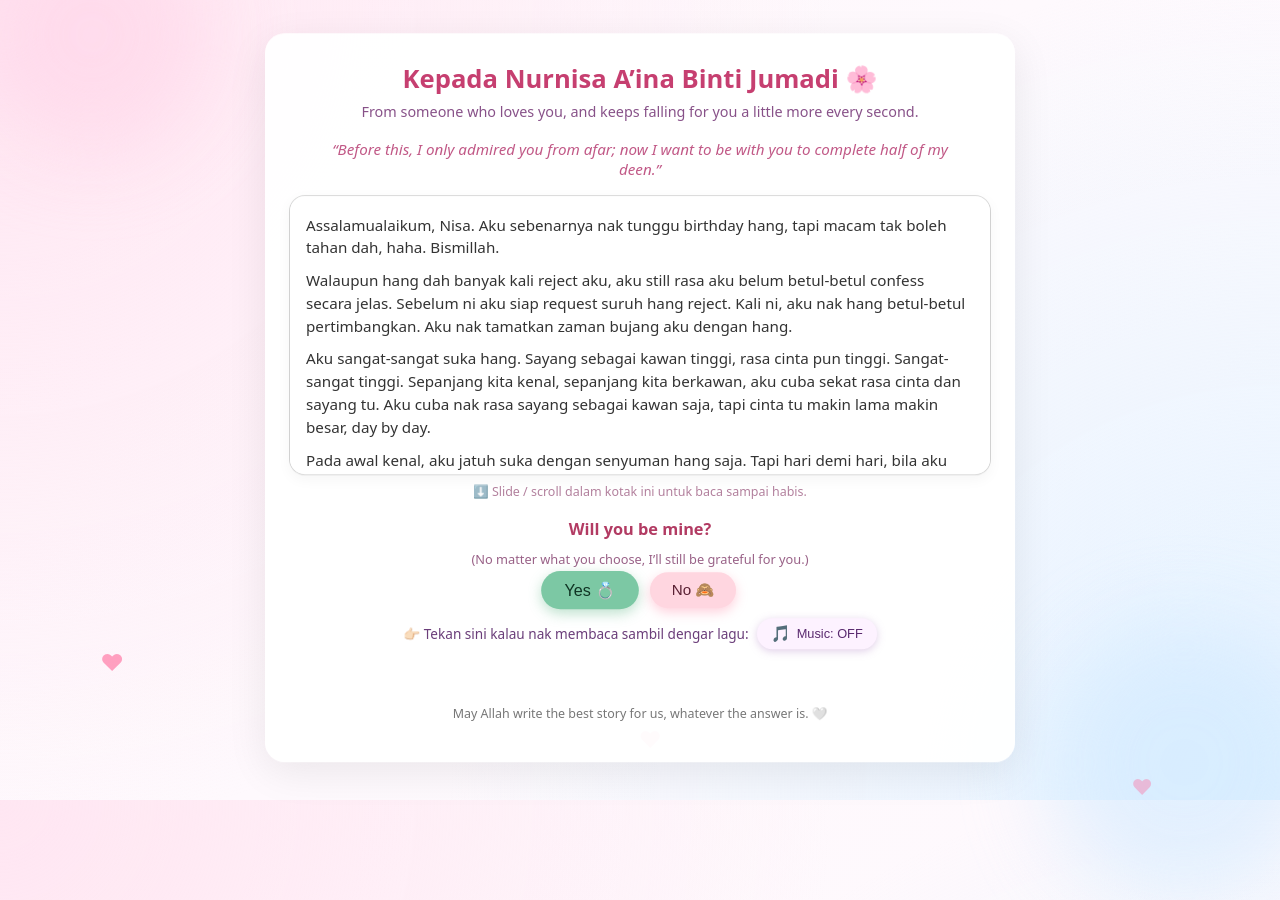
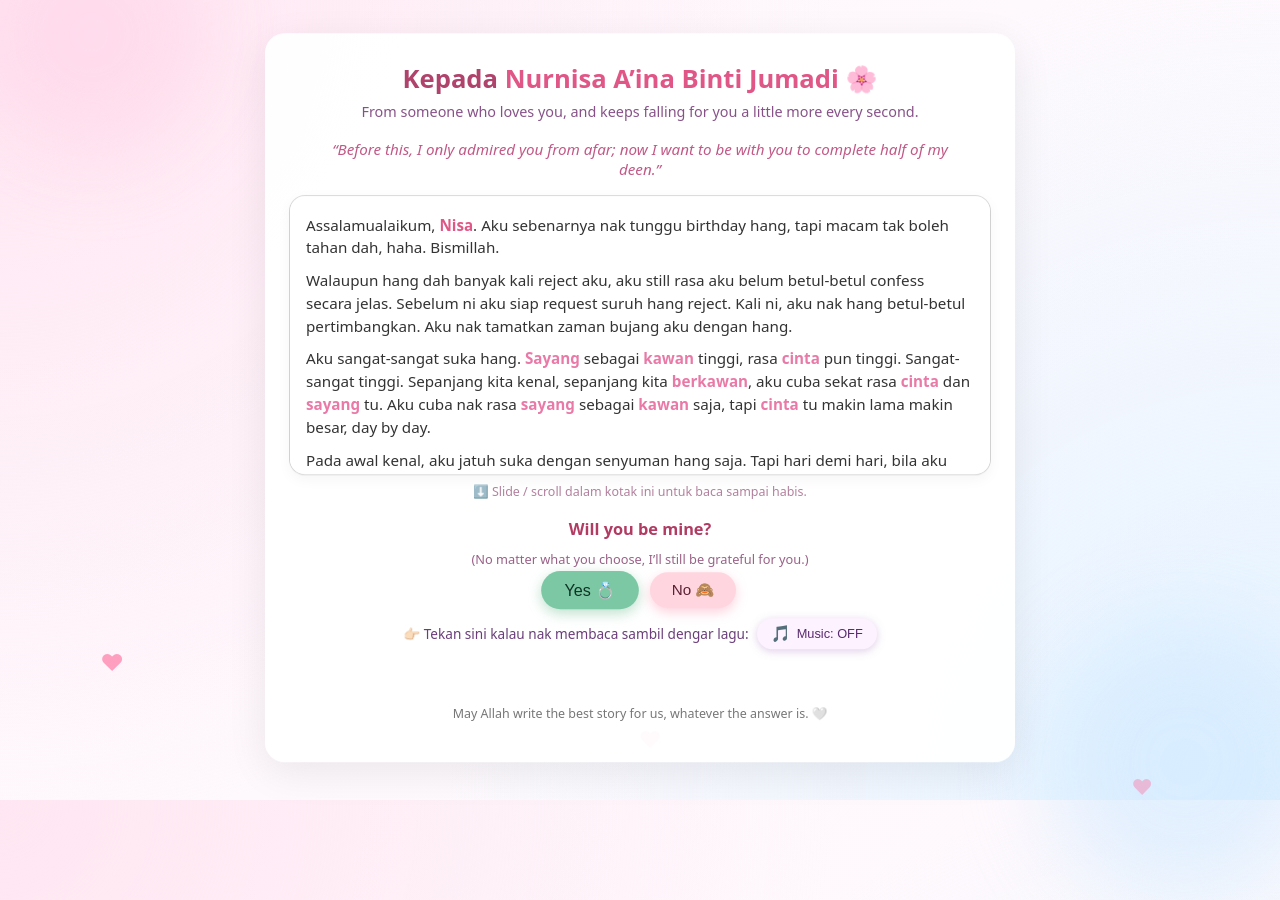
Before and after one commit to kimihey6-beep/Bemine, a plain HTML site: page index.html in a window 1280 px wide. Shown: the top 900 px of the page. Drawn offline with Linux system fonts and the light colour scheme.

Commit message:
Refactor HTML for styling and name highlights
Updated styling and highlighted names in the letter.

```diff
--- a/index.html
+++ b/index.html
@@ -76,7 +76,17 @@
       font-size: 1.6rem;
       text-align: center;
       margin-bottom: 6px;
-      color: #c63f70;
+      color: #b0436b; /* warna "Kepada" */
+    }
+
+    .name-highlight {
+      color: #e05686;   /* satu warna khas untuk semua nama Nisa */
+      font-weight: 700;
+    }
+
+    .love-word {
+      color: #e97aa7;   /* warna khas untuk cinta/sayang/kawan/bahagia/senyuman */
+      font-weight: 600;
     }
 
     .subtitle {
@@ -428,7 +438,9 @@
   </div>
 
   <div class="container">
-    <h1>Kepada Nurnisa A’ina Binti Jumadi 🌸</h1>
+    <h1>
+      Kepada <span class="name-highlight">Nurnisa A’ina Binti Jumadi</span> 🌸
+    </h1>
     <div class="subtitle">
       From someone who loves you, and keeps falling for you a little more every second.
     </div>
@@ -438,35 +450,35 @@
     </div>
 
     <div class="letter">
-      <p>Assalamualaikum, Nisa. Aku sebenarnya nak tunggu birthday hang, tapi macam tak boleh tahan dah, haha. Bismillah.</p>
+      <p>Assalamualaikum, <span class="name-highlight">Nisa</span>. Aku sebenarnya nak tunggu birthday hang, tapi macam tak boleh tahan dah, haha. Bismillah.</p>
 
       <p>Walaupun hang dah banyak kali reject aku, aku still rasa aku belum betul-betul confess secara jelas. Sebelum ni aku siap request suruh hang reject. Kali ni, aku nak hang betul-betul pertimbangkan. Aku nak tamatkan zaman bujang aku dengan hang.</p>
 
-      <p>Aku sangat-sangat suka hang. Sayang sebagai kawan tinggi, rasa cinta pun tinggi. Sangat-sangat tinggi. Sepanjang kita kenal, sepanjang kita berkawan, aku cuba sekat rasa cinta dan sayang tu. Aku cuba nak rasa sayang sebagai kawan saja, tapi cinta tu makin lama makin besar, day by day.</p>
+      <p>Aku sangat-sangat suka hang. <span class="love-word">Sayang</span> sebagai <span class="love-word">kawan</span> tinggi, rasa <span class="love-word">cinta</span> pun tinggi. Sangat-sangat tinggi. Sepanjang kita kenal, sepanjang kita <span class="love-word">berkawan</span>, aku cuba sekat rasa <span class="love-word">cinta</span> dan <span class="love-word">sayang</span> tu. Aku cuba nak rasa <span class="love-word">sayang</span> sebagai <span class="love-word">kawan</span> saja, tapi <span class="love-word">cinta</span> tu makin lama makin besar, day by day.</p>
 
-      <p>Pada awal kenal, aku jatuh suka dengan senyuman hang saja. Tapi hari demi hari, bila aku tengok muka hang pun aku jatuh cinta, haha. Sebab tu tiap kali kita chat, tiba-tiba hang hantar selfie, aku gabra. Sebab sumpah hati aku jadi rasa “samting”. Aku tak pernah suka orang sebesar aku suka hang.</p>
+      <p>Pada awal kenal, aku jatuh suka dengan senyuman hang saja. Tapi hari demi hari, bila aku tengok muka hang pun aku jatuh <span class="love-word">cinta</span>, haha. Sebab tu tiap kali kita chat, tiba-tiba hang hantar selfie, aku gabra. Sebab sumpah hati aku jadi rasa “samting”. Aku tak pernah suka orang sebesar aku suka hang.</p>
 
-      <p>Rasa cinta dan sayang aku dekat hang tu sampai satu tahap aku rasa ikhlas mencintai. Aku betul-betul nak tengok hang dengan orang yang hang suka dan hang bahagia. Ada rasa sakit, tapi rasa nak tengok hang bahagia tu lagi besar.</p>
+      <p>Rasa <span class="love-word">cinta</span> dan <span class="love-word">sayang</span> aku dekat hang tu sampai satu tahap aku rasa ikhlas mencintai. Aku betul-betul nak tengok hang dengan orang yang hang suka dan hang <span class="love-word">bahagia</span>. Ada rasa sakit, tapi rasa nak tengok hang <span class="love-word">bahagia</span> tu lagi besar.</p>
 
       <p>Jadi untuk sekarang, aku rasa peluang ni besar untuk aku luahkan. Pengecut sangat aku kalau langsung tak grab peluang ni. Jangan risau, aku respect perasaan hang. Cuma aku ambil peluang ni untuk luahkan semua. Aku rasa aku belum pernah luahkan seikhlas ni.</p>
 
       <p>Aku nak bagitau, aku sangat suka hang sejak diploma 2018 bulan Jun. First time tengok hang, aku dah impressed dengan rupa dan tingkah laku hang, tapi stop situ saja. Lepas tu bila hang banyak kacau aku masa dip, sumpah aku suka dengan perangai hang. Macam aku pernah cakap, aku suka tingkah hang dan Aqid, perangai korang yang dalam dunia korang tu.</p>
 
-      <p>Bila degree, aku happy gila bila hang approach aku. Memang aku nak sangat rasa berkawan dengan hang. Tapi yah, makin lama, rasa cinta tu aku tak dapat tipu. Hang punya look dah bagi aku good first impression dari awal, lepas tu perangai hang pula yang buat aku makin suka.</p>
+      <p>Bila degree, aku happy gila bila hang approach aku. Memang aku nak sangat rasa <span class="love-word">berkawan</span> dengan hang. Tapi yah, makin lama, rasa <span class="love-word">cinta</span> tu aku tak dapat tipu. Hang punya look dah bagi aku good first impression dari awal, lepas tu perangai hang pula yang buat aku makin suka.</p>
 
-      <p>Masa U, aku banyak kali sekat semua rasa tu. Susah wooo nak sekat, hahaha. Rasa nak care lebih, tapi aku sekat sebab kena ingat status: kita kawan, aku takut hang tak selesa. Tapi not bad, aku rasa boleh juga aku kawal, haha.</p>
+      <p>Masa U, aku banyak kali sekat semua rasa tu. Susah wooo nak sekat, hahaha. Rasa nak care lebih, tapi aku sekat sebab kena ingat status: kita <span class="love-word">kawan</span>, aku takut hang tak selesa. Tapi not bad, aku rasa boleh juga aku kawal, haha.</p>
 
-      <p>Tapi semua perasaan ni jangan buat hang pertikai sayang aku sebagai kawan. Sebagai kawan pun, sayang aku dekat hang sangat tinggi. Sebab tu kita masih mampu berkawan sampai sekarang. Kalau tak, dah lama aku pergi membawa hati yang terluka, acewah.</p>
+      <p>Tapi semua perasaan ni jangan buat hang pertikai <span class="love-word">sayang</span> aku sebagai <span class="love-word">kawan</span>. Sebagai <span class="love-word">kawan</span> pun, <span class="love-word">sayang</span> aku dekat hang sangat tinggi. Sebab tu kita masih mampu <span class="love-word">berkawan</span> sampai sekarang. Kalau tak, dah lama aku pergi membawa hati yang terluka, acewah.</p>
 
-      <p>Mungkin ini kali terakhir aku cakap dengan hang pasal perasaan cinta ni. Tak tahu lah kalau aku tiba-tiba confess lagi masa birthday hang, 🤣.</p>
+      <p>Mungkin ini kali terakhir aku cakap dengan hang pasal perasaan <span class="love-word">cinta</span> ni. Tak tahu lah kalau aku tiba-tiba confess lagi masa birthday hang, 🤣.</p>
 
-      <p>Andai kata perasaan Nisa berkata lain, aku akan hormat, dan aku akan sedaya upaya buang rasa cinta ni. Tapi hang tetap akan jadi kawan terbaik aku dan kita akan berkawan selamanya, insya-Allah. Jangan pula tiba-tiba tak nak kawan aku dah.</p>
+      <p>Andai kata perasaan <span class="name-highlight">Nisa</span> berkata lain, aku akan hormat, dan aku akan sedaya upaya buang rasa <span class="love-word">cinta</span> ni. Tapi hang tetap akan jadi <span class="love-word">kawan</span> terbaik aku dan kita akan <span class="love-word">berkawan</span> selamanya, insya-Allah. Jangan pula tiba-tiba tak nak <span class="love-word">kawan</span> aku dah.</p>
 
       <p>
-        So, <span style="color:#c63f70; font-weight:600;">Nurnisa A’ina binti Jumadi</span>, aku sangat suka hang. Aku betul-betul nak meneruskan kehidupan aku selepas ni dengan hang. Aku boleh tunggu bila-bila saja hang ready. Aku janji aku akan jaga hang sebaiknya. Aku takkan biarkan hang terluka.
+        So, <span class="name-highlight">Nurnisa A’ina binti Jumadi</span>, aku sangat suka hang. Aku betul-betul nak meneruskan kehidupan aku selepas ni dengan hang. Aku boleh tunggu bila-bila saja hang ready. Aku janji aku akan jaga hang sebaiknya. Aku takkan biarkan hang terluka.
       </p>
 
-      <p>Aku sangat suka senyuman hang. Jadi aku janji aku akan sedaya upaya kekalkan senyuman di bibir hang. Kalau hang menangis pun, aku nak pastikan itu adalah tangisan kerana bahagia, bukan kerana terluka.</p>
+      <p>Aku sangat suka <span class="love-word">senyuman</span> hang. Jadi aku janji aku akan sedaya upaya kekalkan <span class="love-word">senyuman</span> di bibir hang. Kalau hang menangis pun, aku nak pastikan itu adalah tangisan kerana <span class="love-word">bahagia</span>, bukan kerana terluka.</p>
 
       <p style="font-style: italic; color:#b85a82;">
         Before this, I only admired you from afar; now I want to be with you to complete half of my deen.
```
